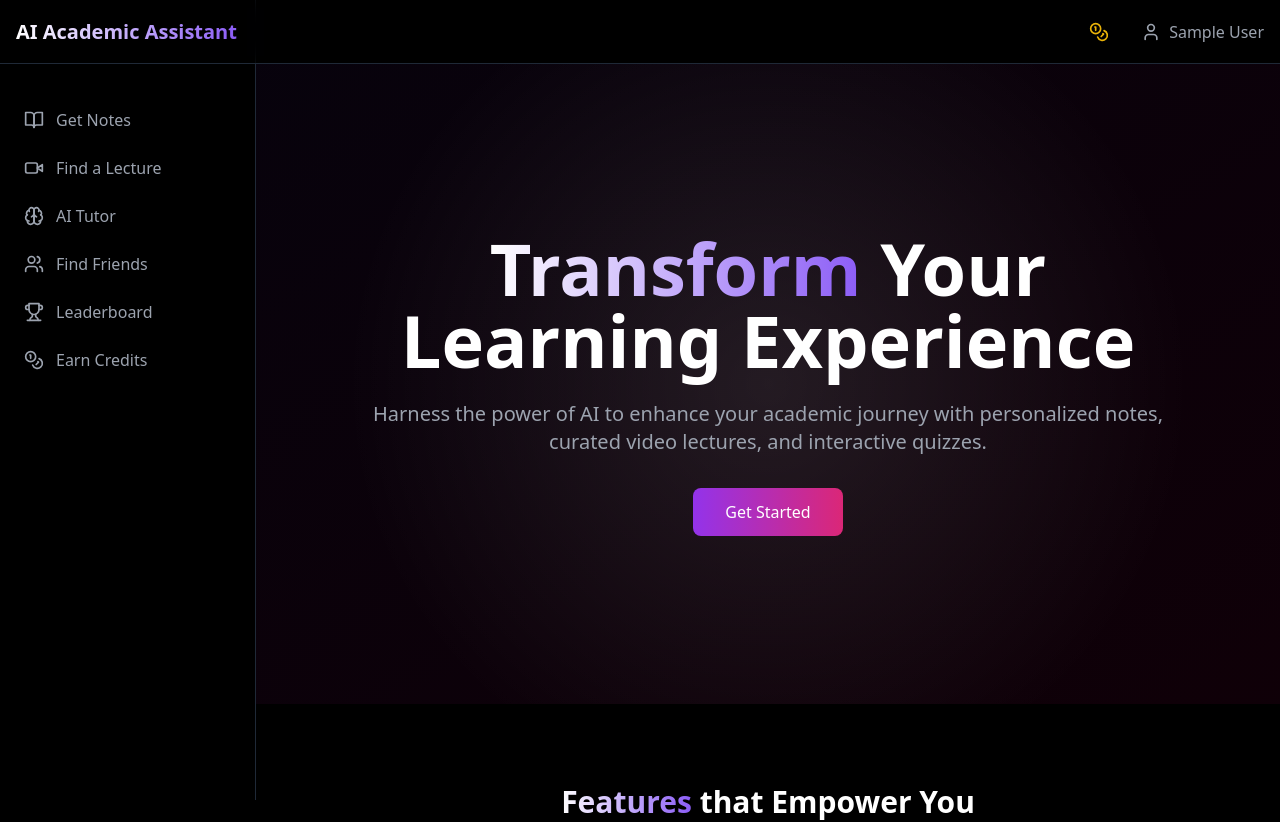
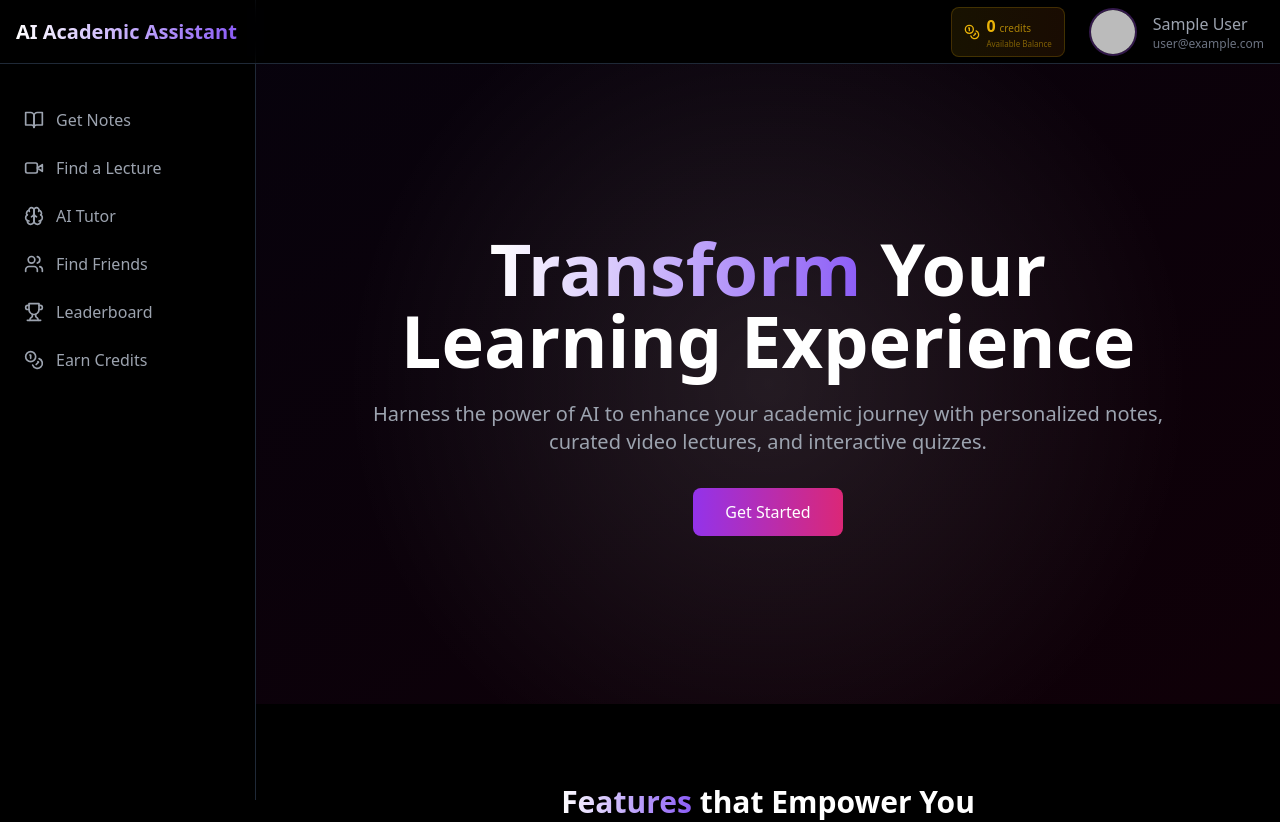
Before and after one commit to S0hini/StudBud, a React (Vite) app: page / in a window 1280 px wide. Shown: the top 822 px of the page. Built offline with nearby package versions, Linux system fonts and the light colour scheme; no server answers; the database is empty; sample sign-in values are in the browser's storage.

Commit message:
Profile picture in navbar and credits are added

```diff
--- a/src/components/Navbar.tsx
+++ b/src/components/Navbar.tsx
@@ -1,11 +1,25 @@
 import React from 'react';
 import { useAuthStore } from '../lib/store';
-import { Coins, User, Menu } from 'lucide-react';
+import { Coins, Menu } from 'lucide-react';
 import { Link } from 'react-router-dom';
+import { User } from 'firebase/auth';
+
+interface AuthState {
+  user: User | null;
+  credits: number;
+}
 
 export function Navbar() {
   const { credits, user } = useAuthStore();
   const [isMenuOpen, setIsMenuOpen] = React.useState(false);
+
+  const getProfileImage = () => {
+    if (user?.photoURL) {
+      // Get higher resolution image
+      return user.photoURL.replace('/s96/', '/s400/');
+    }
+    return `https://ui-avatars.com/api/?name=${encodeURIComponent(user?.displayName || '')}&background=random&size=400`;
+  };
 
   return (
     <div className="h-16 bg-black/50 backdrop-blur-md border-b border-gray-800 fixed top-0 left-0 right-0 z-50">
@@ -26,17 +40,39 @@ export function Navbar() {
         <div className={`${isMenuOpen ? 'flex' : 'hidden'} md:flex items-center space-x-6`}>
           {user ? (
             <>
-              <div className="flex items-center space-x-2">
-                <Coins className="w-5 h-5 text-yellow-500" />
-                <span className="font-semibold">{credits}</span>
+              <div className="flex items-center space-x-1.5 bg-gradient-to-r from-yellow-500/10 to-orange-500/10 px-3 py-1.5 rounded-lg border border-yellow-500/20 group hover:border-yellow-500/40 transition-colors">
+                <Coins className="w-4 h-4 text-yellow-500 group-hover:text-yellow-400 transition-colors" />
+                <div className="flex flex-col">
+                  <div className="flex items-baseline space-x-1">
+                    <span className="font-bold text-base text-yellow-500 group-hover:text-yellow-400 transition-colors">
+                      {credits}
+                    </span>
+                    <span className="text-[10px] text-yellow-500/70">credits</span>
+                  </div>
+                  <span className="text-[8px] text-yellow-500/50">Available Balance</span>
+                </div>
               </div>
 
               <Link
                 to="/profile"
-                className="flex items-center space-x-2 text-gray-400 hover:text-white transition-colors"
+                className="flex items-center space-x-4 text-gray-400 hover:text-white transition-colors group"
               >
-                <User className="w-5 h-5" />
-                <span className="font-medium">{user.displayName}</span>
+                <div className="relative">
+                  <img
+                    src={getProfileImage()}
+                    alt={user.displayName || 'Profile'}
+                    className="w-12 h-12 rounded-full object-cover border-2 border-purple-500/30 transition-all group-hover:border-purple-500/70"
+                    onError={(e) => {
+                      const target = e.target as HTMLImageElement;
+                      target.src = `https://ui-avatars.com/api/?name=${encodeURIComponent(user.displayName || '')}&background=random&size=400`;
+                    }}
+                  />
+                  <div className="absolute inset-0 rounded-full ring-2 ring-purple-500/0 group-hover:ring-purple-500/50 transition-all"></div>
+                </div>
+                <div className="flex flex-col">
+                  <span className="font-medium">{user.displayName}</span>
+                  <span className="text-xs text-gray-500">{user.email}</span>
+                </div>
               </Link>
             </>
           ) : (
--- a/src/lib/store.ts
+++ b/src/lib/store.ts
@@ -1,25 +1,41 @@
-import { create } from 'zustand';
+import create from 'zustand';
 import {
   signInWithPopup,
   GoogleAuthProvider,
   signOut as firebaseSignOut,
-  onAuthStateChanged
+  onAuthStateChanged,
+  User
 } from 'firebase/auth';
-import { doc, setDoc, getDoc, updateDoc } from 'firebase/firestore';
+import { doc, setDoc, getDoc, updateDoc, onSnapshot } from 'firebase/firestore';
 import { auth, db } from './firebase';
 
 interface AuthState {
-  user: any | null;
+  user: User | null;
+  credits: number;
   loading: boolean;
   signIn: () => Promise<void>;
   signOut: () => Promise<void>;
-  setUser: (user: any) => void;
+  setUser: (user: User | null) => void;
+  setCredits: (credits: number) => void;
 }
 
 export const useAuthStore = create<AuthState>((set) => ({
   user: null,
+  credits: 0,
   loading: true,
-  setUser: (user) => set({ user, loading: false }),
+  setUser: (user) => {
+    set({ user, loading: false });
+    if (user) {
+      // Subscribe to user's credits in Firestore
+      const unsubscribe = onSnapshot(doc(db, 'users', user.uid), (doc) => {
+        if (doc.exists()) {
+          set({ credits: doc.data().credits || 0 });
+        }
+      });
+      return () => unsubscribe();
+    }
+  },
+  setCredits: (credits) => set({ credits }),
 
   signIn: async () => {
     try {
```
